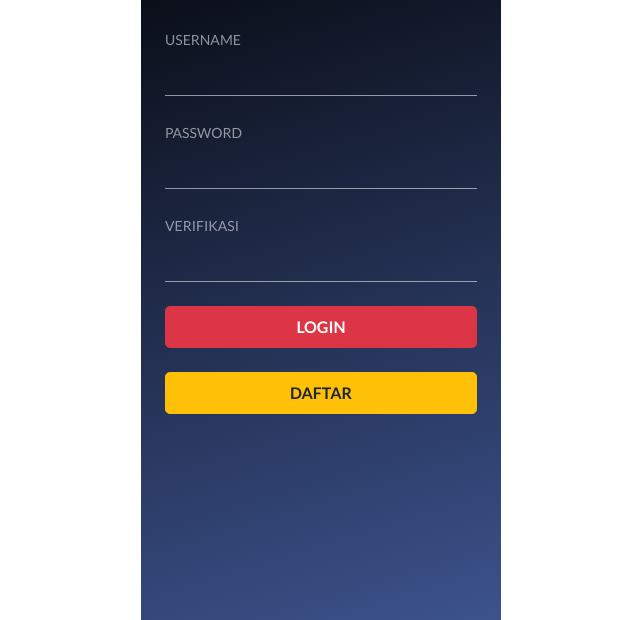
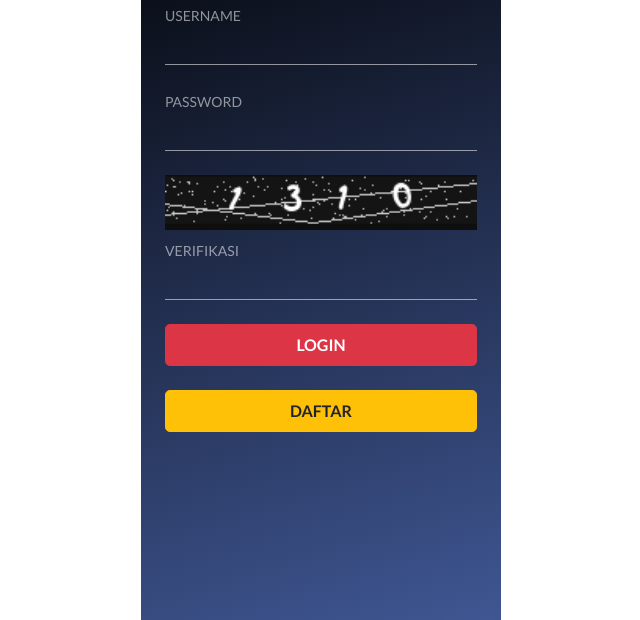
Before and after one commit to ervandra/eddzhuo-sogo, a website: page src/html/login.html in a window 1280 px wide. Shown: the part 180-800 px from the top of the page, without its empty margins (319-959 px from the left). Drawn offline with nearby package versions, Linux system fonts and the light colour scheme; files that its build step writes are made by us from their sources.

Commit message:
add captcha to login page

```diff
--- a/src/html/login.html
+++ b/src/html/login.html
@@ -66,6 +66,9 @@
           <input type="password" id="password" name="password" class="form-control">
         </div>
         <div class="form-group">
+          <div class="captcha">
+            <img src="../img/captcha.png" alt="CAPTCHA">
+          </div>
           <label for="verify">Verifikasi</label>
           <input type="text" id="verify" name="verify" class="form-control">
         </div>
--- a/src/scss/index.scss
+++ b/src/scss/index.scss
@@ -161,7 +161,7 @@ body {
 }
 
 .login-widget {
-  padding: 1.5rem;
+  padding: 0 1.5rem;
   .login-logo {
     text-align: center;
     img {
@@ -181,9 +181,16 @@ body {
       color: $copyInverse;
       font-size: $sizeXS;
       text-transform: uppercase;
+      margin: 0;
     }
     .form-group {
       margin-bottom: $mb;
+    }
+    .captcha {
+      margin-bottom: .5rem;
+      img {
+        width: 100%;
+      }
     }
     .form-control {
       color: $bodyInverse;
```
Also changed, not shown: dist/css/index.css, dist/html/login.html, dist/img/captcha.png (added), src/img/captcha.png (added).
